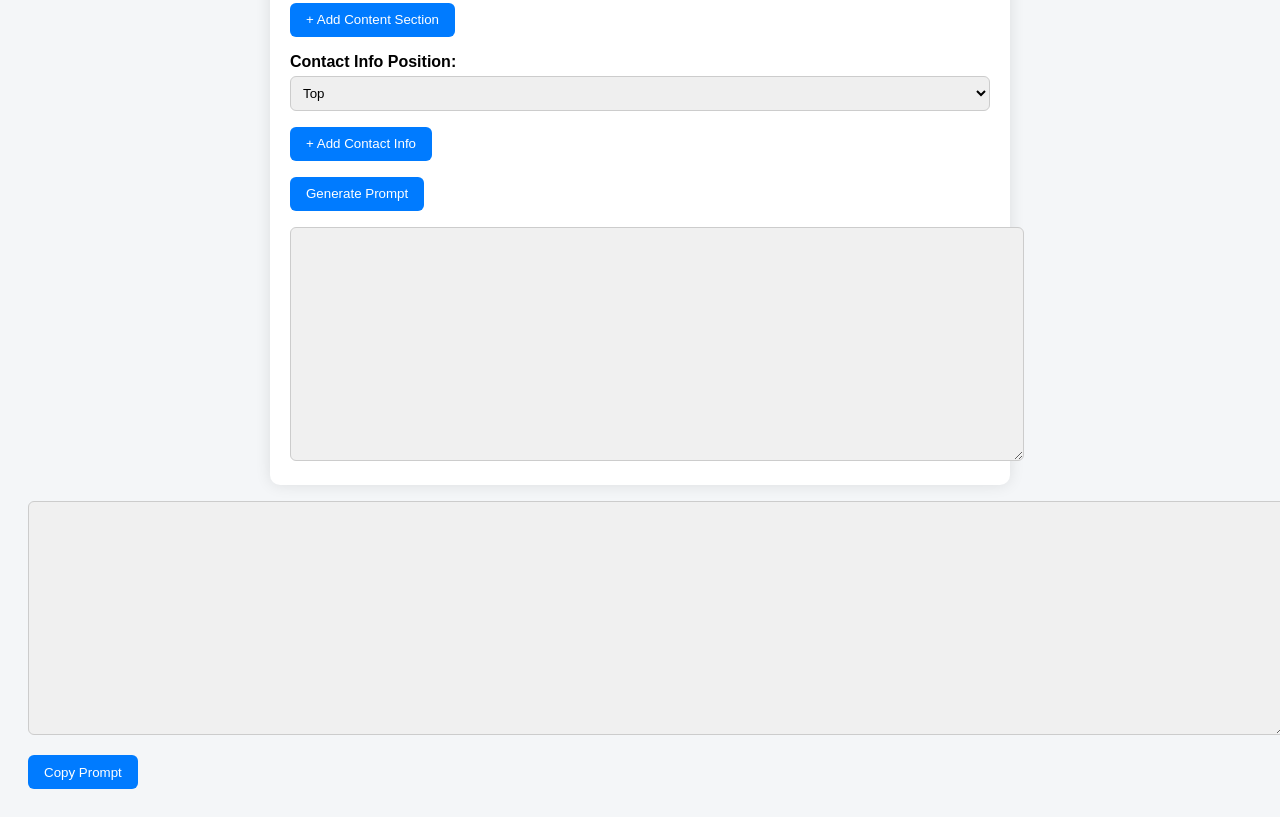
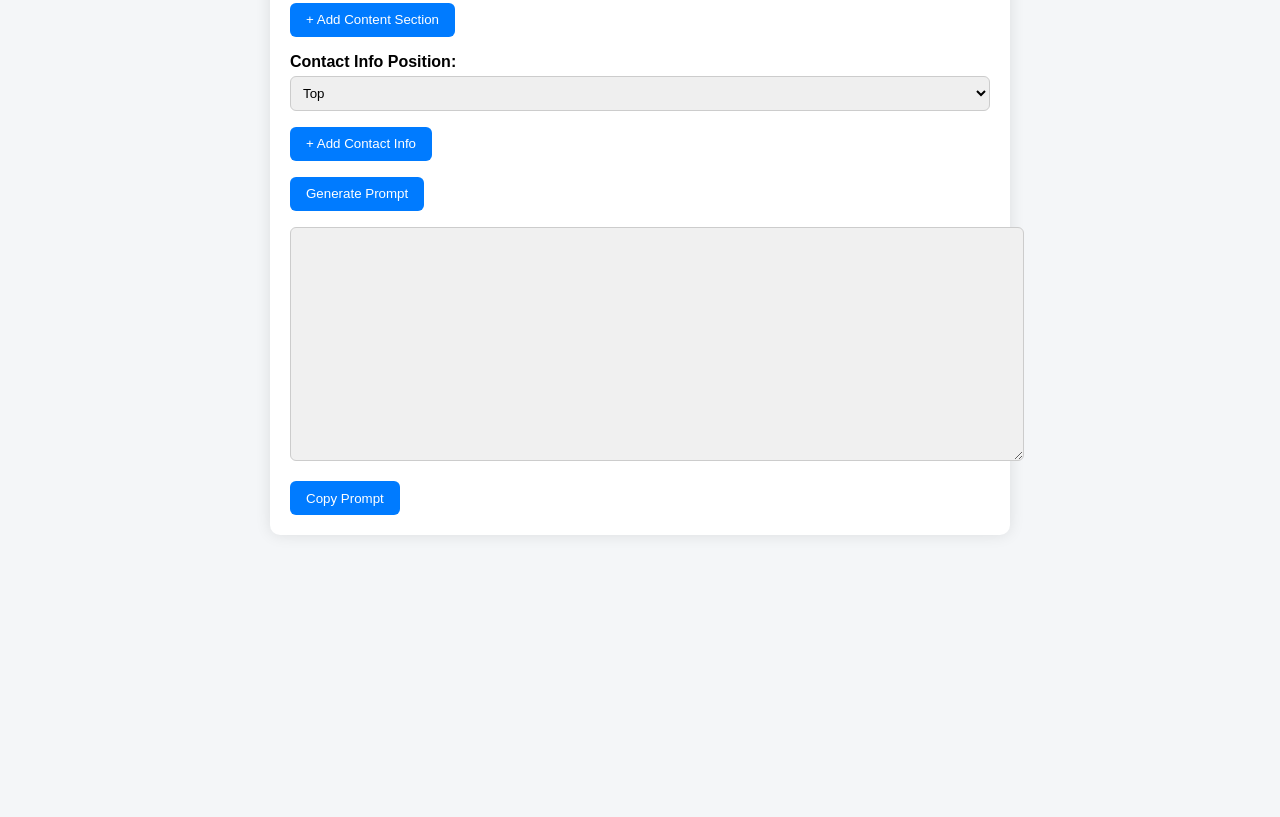
Before and after one commit to aiindonesiaart/brochure-pg, a plain HTML site: page index.html in a window 1280 px wide. Shown: the part 698-1515 px from the top of the page. After the commit the page ends 1261 px from the top, so only its background shows below. Drawn offline with Linux system fonts and the light colour scheme.

Commit message:
Update index.html

```diff
--- a/index.html
+++ b/index.html
@@ -154,10 +154,10 @@
 
     <!-- Output Area -->
     <textarea id="outputPrompt" readonly></textarea>
+<button onclick="copyPrompt()">Copy Prompt</button>
   </div>
 
-  <textarea id="outputPrompt" readonly></textarea>
-<button onclick="copyPrompt()">Copy Prompt</button>
+
   <script>
     function addText() {
       const container = document.createElement("div");
```
